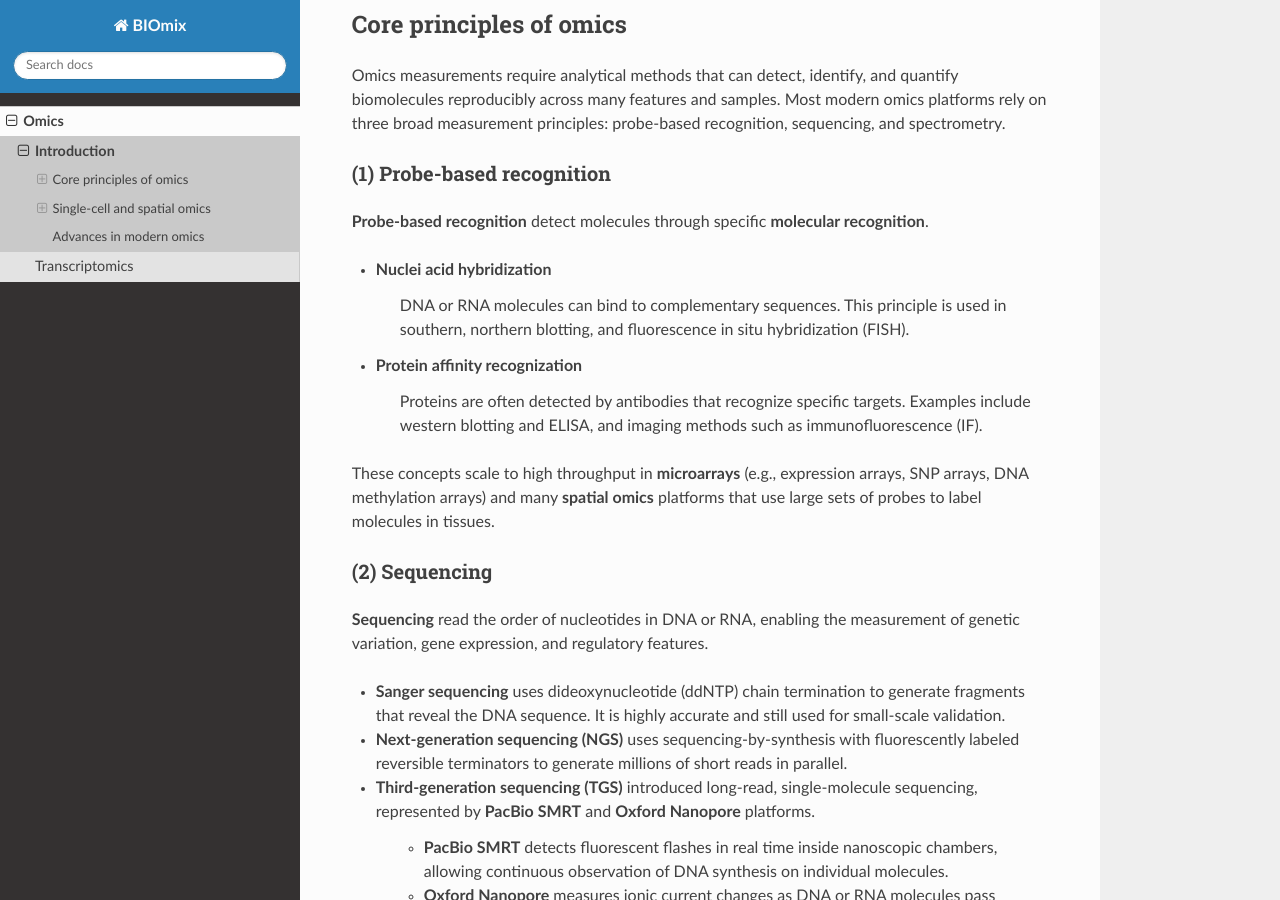
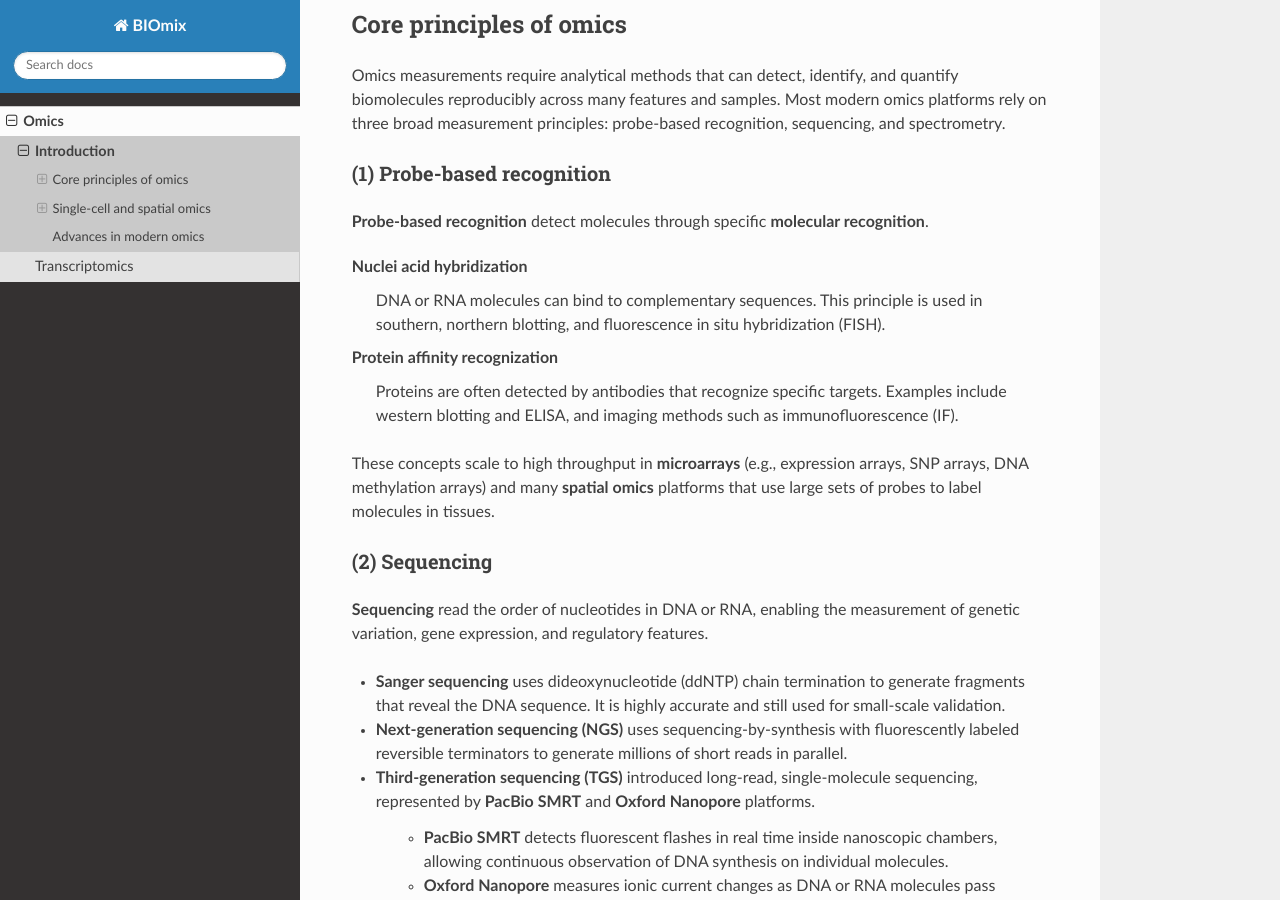
Before and after one commit to KKKallio/biomix, a Sphinx documentation site: the page built from docs/source/omics/introduction.rst, in a window 1280 px wide and 900 px high, scrolled down 442 px. Built offline with Sphinx 7.4.7 and the Read the Docs theme 3.1.0, drawn with Linux system fonts in a browser that asks for light colours.

```diff
--- a/docs/source/omics/introduction.rst
+++ b/docs/source/omics/introduction.rst
@@ -18,9 +18,9 @@ Omics measurements require analytical methods that can detect, identify, and qua
 
 **Probe-based recognition** detect molecules through specific **molecular recognition**.
 
-- **Nuclei acid hybridization**
+**Nuclei acid hybridization**
    DNA or RNA molecules can bind to complementary sequences. This principle is used in southern, northern blotting, and fluorescence in situ hybridization (FISH).
-- **Protein affinity recognization**
+**Protein affinity recognization**
    Proteins are often detected by antibodies that recognize specific targets. Examples include western blotting and ELISA, and imaging methods such as immunofluorescence (IF).
 
 These concepts scale to high throughput in **microarrays** (e.g., expression arrays, SNP arrays, DNA methylation arrays) and many **spatial omics** platforms that use large sets of probes to label molecules in tissues.
```
